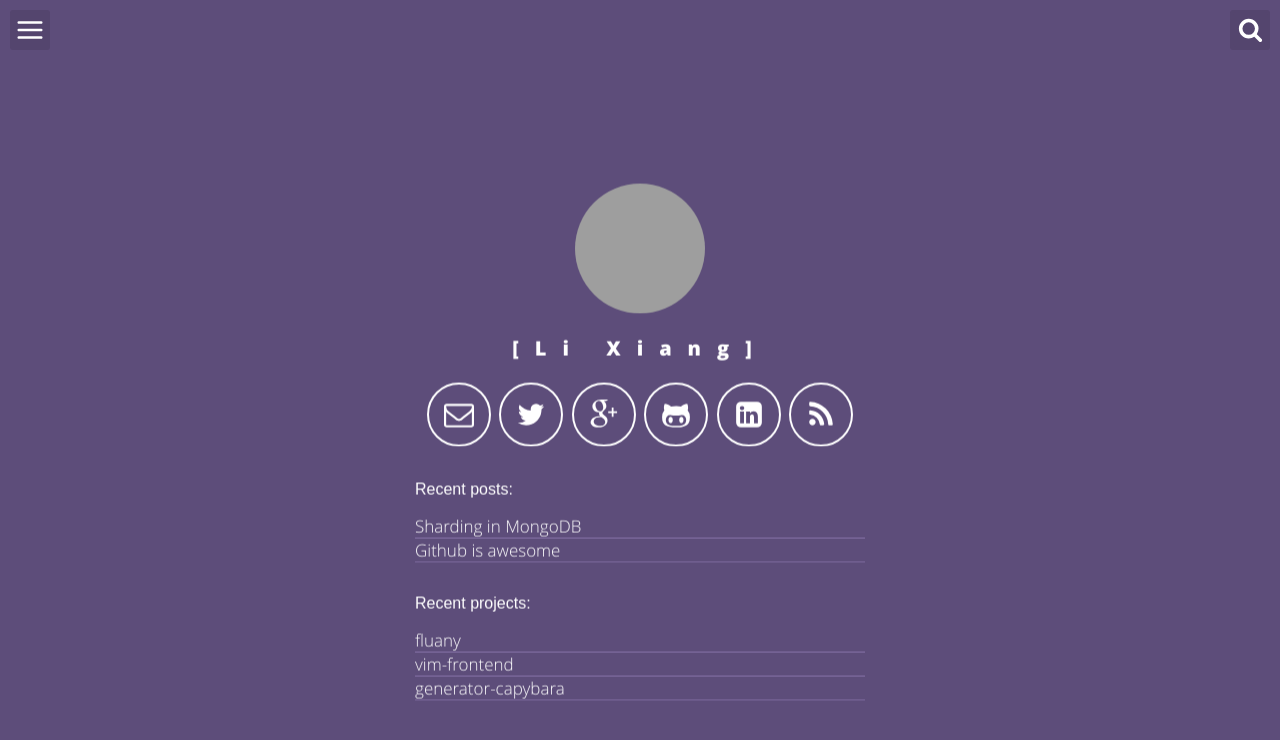
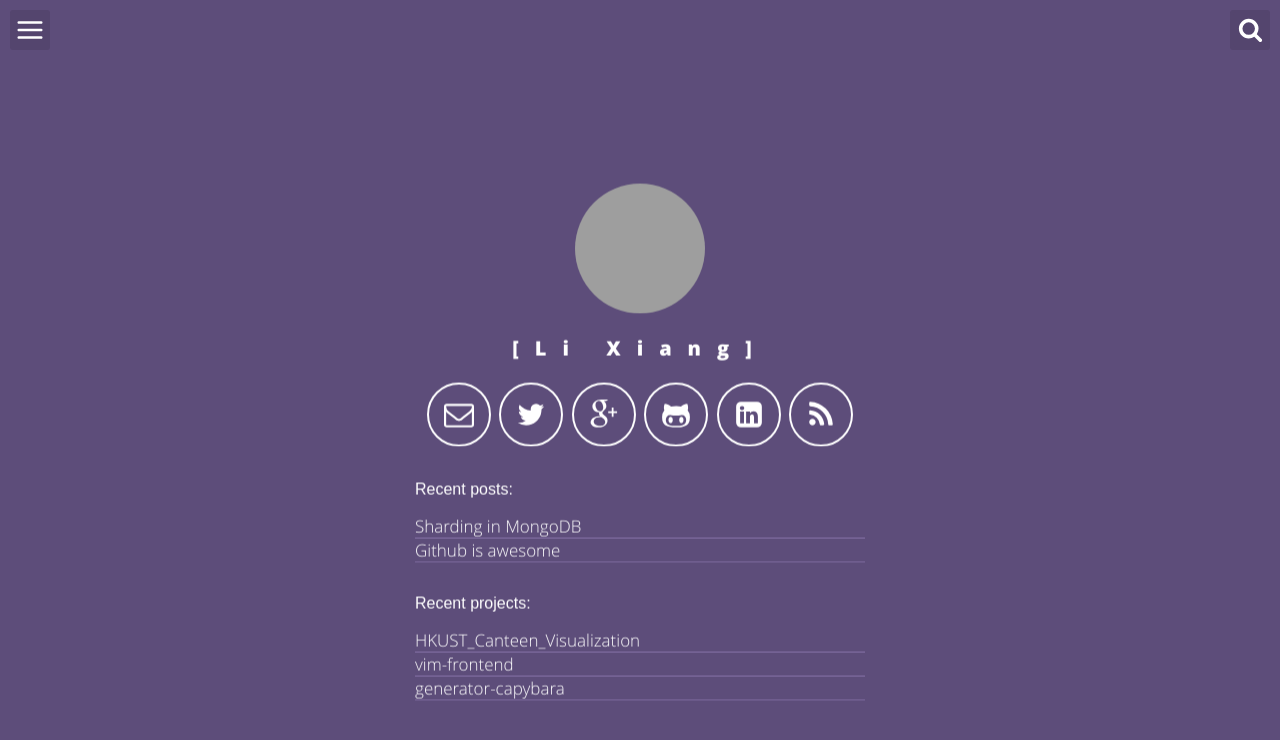
Before and after one commit to az123zx123/personal, a Jekyll site: the page built from index.html, in a window 1280 px wide. Shown: the top 740 px of the page. Built offline with Jekyll 4.4.1, drawn with Linux system fonts in a browser that asks for light colours; grey boxes are pictures that could not be loaded.

Commit message:
Add files via upload

```diff
--- a/_config.yml
+++ b/_config.yml
@@ -31,7 +31,7 @@
 links:
   section_1:
     - title: home
-      url: /
+      url: /personal
       key_trigger: 1
     - title: my posts
       url: /posts
@@ -47,7 +47,7 @@
       key_trigger: 5
   section_2:
     - title: github
-      url: http://www.github.com/victorvoid
+      url: http://www.github.com/az123zx123
       new_tab: true
       key_trigger: g
     - title: twitter
@@ -59,8 +59,8 @@
 
 # projects in header index
 projects:
-  - name: fluany
-    url: https://github.com/fluany/fluany
+  - name: HKUST_Canteen_Visualization
+    url: https://github.com/Sausage-SONG/HKUST_Canteen_Visualization
   - name: vim-frontend
     url: https://github.com/victorvoid/vim-frontend
   - name: generator-capybara
```
